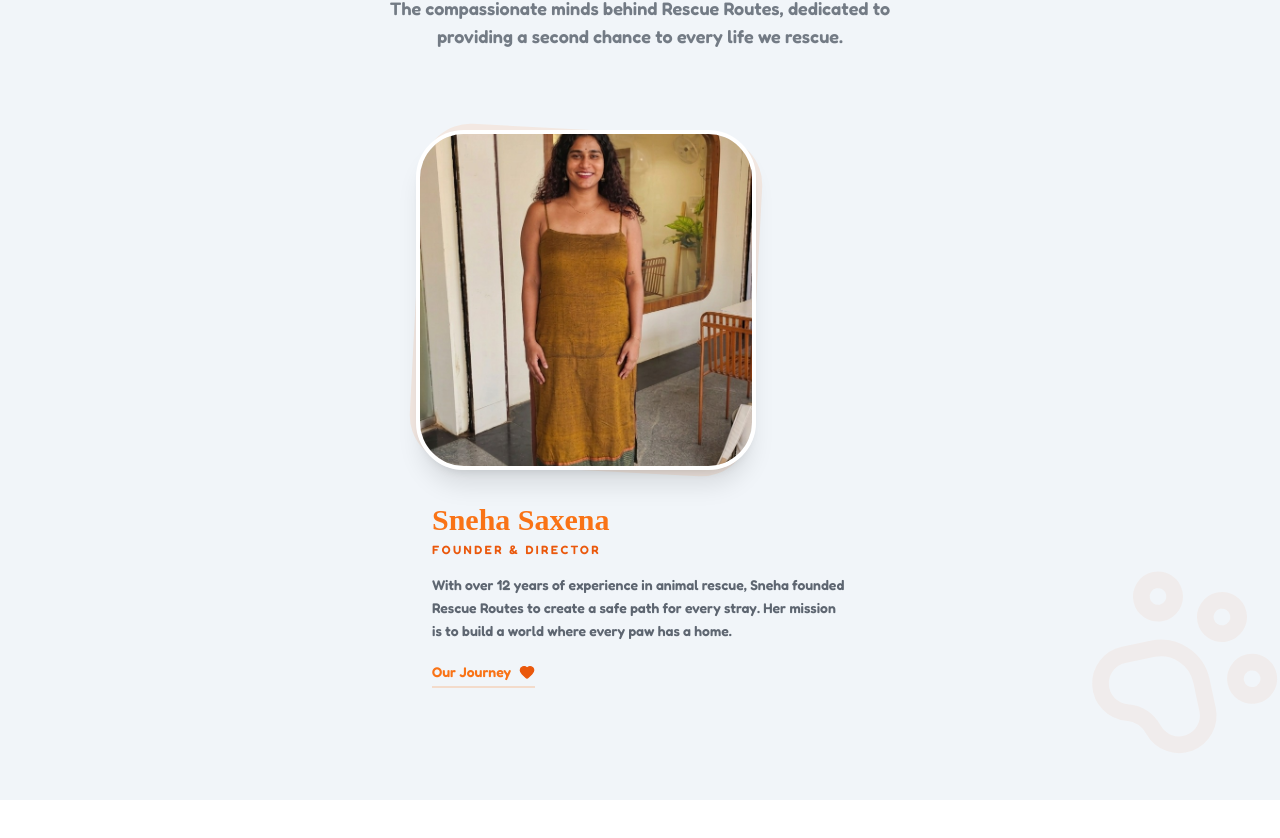
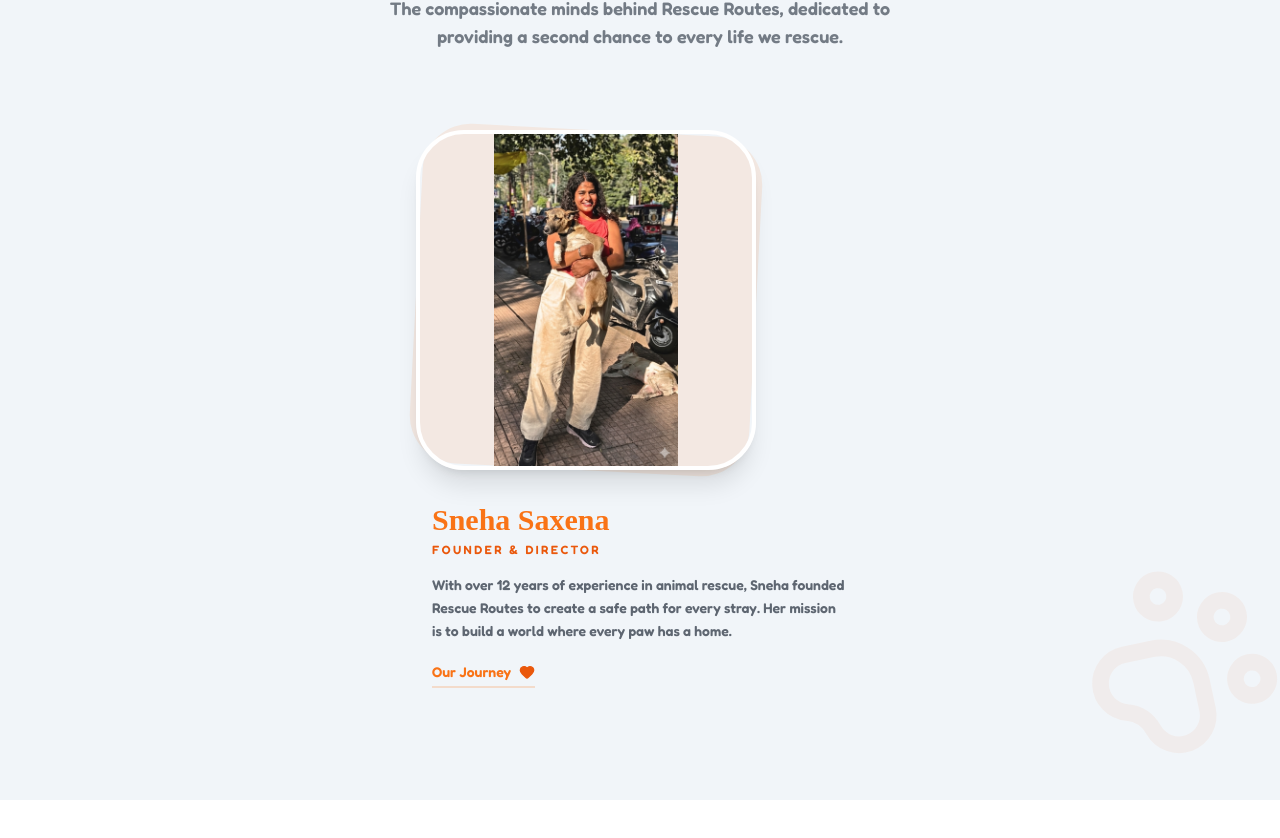
Before and after one commit to Satyapaljanghela12/rescue-routes, a Next.js app: page / in a window 1280 px wide. Shown: the part 5835-6673 px from the top of the page. Built offline with nearby package versions, Linux system fonts and the light colour scheme; no server answers; the database is empty; a web font is replaced by a local one.

Commit message:
Update founding team image to sneha2.png and adjust to show full image

```diff
--- a/src/components/sections/TeamSection.tsx
+++ b/src/components/sections/TeamSection.tsx
@@ -9,7 +9,7 @@ const team = [
     name: "Sneha Saxena",
     role: "Founder & Director",
     bio: "With over 12 years of experience in animal rescue, Sneha founded Rescue Routes to create a safe path for every stray. Her mission is to build a world where every paw has a home.",
-    image: "/sneha.jpeg",
+    image: "/sneha2.png",
     color: "bg-primary/10",
   },
 ];
@@ -68,7 +68,7 @@ export default function TeamSection() {
                       src={member.image}
                       alt={member.name}
                       fill
-                      className="object-cover group-hover:scale-110 transition-transform duration-700"
+                      className="object-contain group-hover:scale-110 transition-transform duration-700"
                     />
                   </div>
 
```
Also changed, not shown: public/sneha2.png (added).
